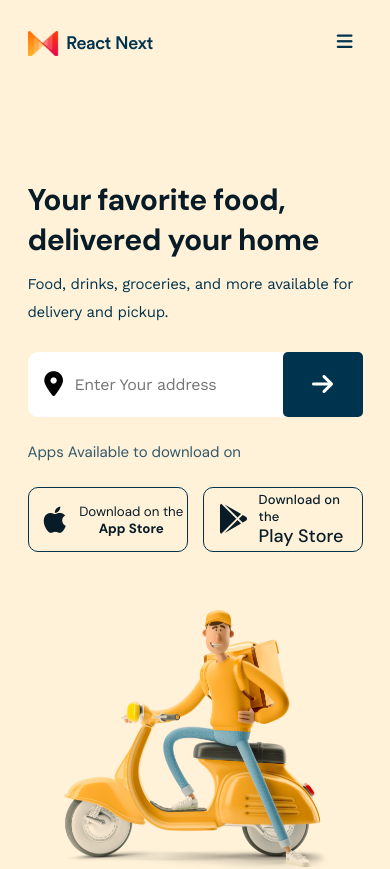
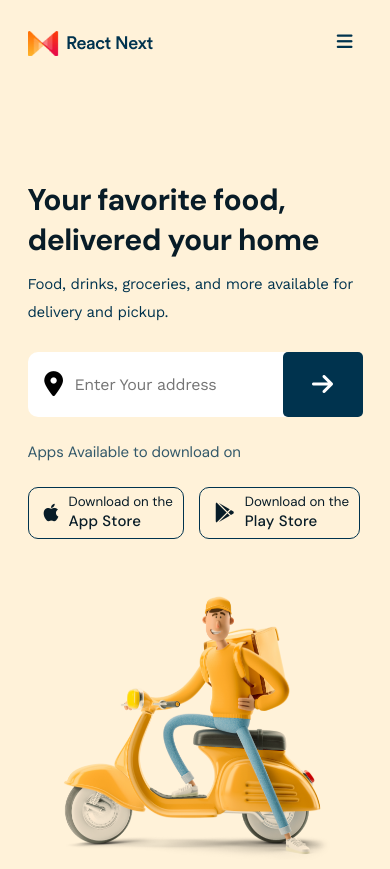
Before and after one commit to NayeemKhanJim/Food-Delivery-Website, a plain HTML site: page index.html in a window 390 px wide. Shown: the top 869 px of the page. Drawn offline with nearby package versions, Linux system fonts and the light colour scheme.

Commit message:
check the issues

```diff
--- a/css/download.css
+++ b/css/download.css
@@ -33,3 +33,13 @@
     margin-bottom: 30px;
     margin-top: 25px;
 }
+
+.download-contents .app-btns .app-btn {
+    background-color: #081C27;
+    color: #FFFFFF;
+}
+
+.download-contents .app-btns .app-btn:hover {
+    background-color: transparent;
+    color: #081C27;
+}
--- a/css/home.css
+++ b/css/home.css
@@ -124,38 +124,32 @@
 }
 
 .app-btn {
-    width: 182px;
-    height: 65px;
-    display: grid;
-    grid-template-columns: 1fr 3fr;
+    display: flex;
+    align-items: center;
+    justify-content: space-between;
     background: transparent;
     gap: 0 10px;
     color: #081C27;
     border: 1px solid #00334E;
     border-radius: 10px;
-    align-items: center;
     cursor: pointer;
+    padding: 12px 20px;
 }
 
-.app-btn .app-title p {
-    font-size: 13px;
+.app-title {
+    font-size: 18px;
     font-weight: 500;
-    line-height: 17px;
+    line-height: 23px;
     letter-spacing: 0.2px;
+}
 
+.text-span span {
+    display: block;
 
 }
 
-.app-btn .app-title h3 {
-    font-size: 18px;
-    font-weight: 500;
-    line-height: 23px;
-
-}
-
-.app-btn .app-icon {
+.app-icon {
     font-size: 30px;
-    padding-left: 15px;
 }
 
 .app-btn:hover {
--- a/css/mediaQuery.css
+++ b/css/mediaQuery.css
@@ -44,6 +44,22 @@
 
     .input {
         width: 142px;
+    }
+
+    .app-btn {
+        /* width: 162px;
+        height: 55px; */
+        padding: 5px 10px;
+        text-align: left;
+    }
+
+    .app-btn .app-icon {
+        font-size: 20px;
+        padding-left: 5px;
+    }
+
+    .app-title {
+        font-size: 15px;
     }
 
     /* ===========================================================================================================
--- a/index.html
+++ b/index.html
@@ -84,19 +84,18 @@
                             <div class="app-btns">
                                 <button class="app-btn">
                                     <i class="fa-brands fa-apple app-icon"></i>
-                                    <p class="app-title"> Download on the
-                                       <strong>App Store</strong>
-                                    </p>
+                                    <span class="text-span">
+                                       <span> Download on the</span>
+                                        <span class="app-title">App Store</span>
+                                    </span>
                                 </button>
-                                <div class="app-btn">
-                                    <div class="app-icon">
-                                       <i class="fa-brands fa-google-play"></i>
-                                    </div>
-                                     <div class="app-title">
-                                        <p> Download on the </p>
-                                        <h3>Play Store</h3>
-                                    </div>
-                                </div>
+                                <button class="app-btn">
+                                    <i class="fa-brands fa-google-play app-icon"></i>
+                                    <span class="text-span">
+                                       <span> Download on the</span>
+                                        <span class="app-title">Play Store</span>
+                                    </span>
+                                </button>
                             </div>
                         </div>
                         <div class="home-photo">
@@ -357,25 +356,22 @@
                         iTune & Play store</h2>
                     <p class="download-subtitle">Pick one of our stock themes, or create your custom theme with the most advanced theme editor on any online survey building tool. We’re driven beyond just finishing the projects. We want to find solutions using our website & apps.</p>
                     <div class="app-btns">
-                        <div class="app-btn">
-                            <div class="app-icon">
-                                <i class="fa-brands fa-apple"></i>
-                            </div>
-                            <div class="app-title">
-                                <p>Download on the</p>
-                                <h3>App Store</h3>
-                            </div>
+                        <div class="app-btns">
+                            <button class="app-btn">
+                                <i class="fa-brands fa-apple app-icon"></i>
+                                <span class="text-span">
+                                   <span> Download on the</span>
+                                    <span class="app-title">App Store</span>
+                                </span>
+                            </button>
+                            <button class="app-btn">
+                                <i class="fa-brands fa-google-play app-icon"></i>
+                                <span class="text-span">
+                                   <span> Download on the</span>
+                                    <span class="app-title">Play Store</span>
+                                </span>
+                            </button>
                         </div>
-                        <div class="app-btn">
-                            <div class="app-icon">
-                               <i class="fa-brands fa-google-play"></i>
-                            </div>
-                             <div class="app-title">
-                                <p>Download on the</p>
-                                <h3>Play Store</h3>
-                            </div>
-                        </div>
-                    </div>
                 </div>
             </div>
            </section>
```
